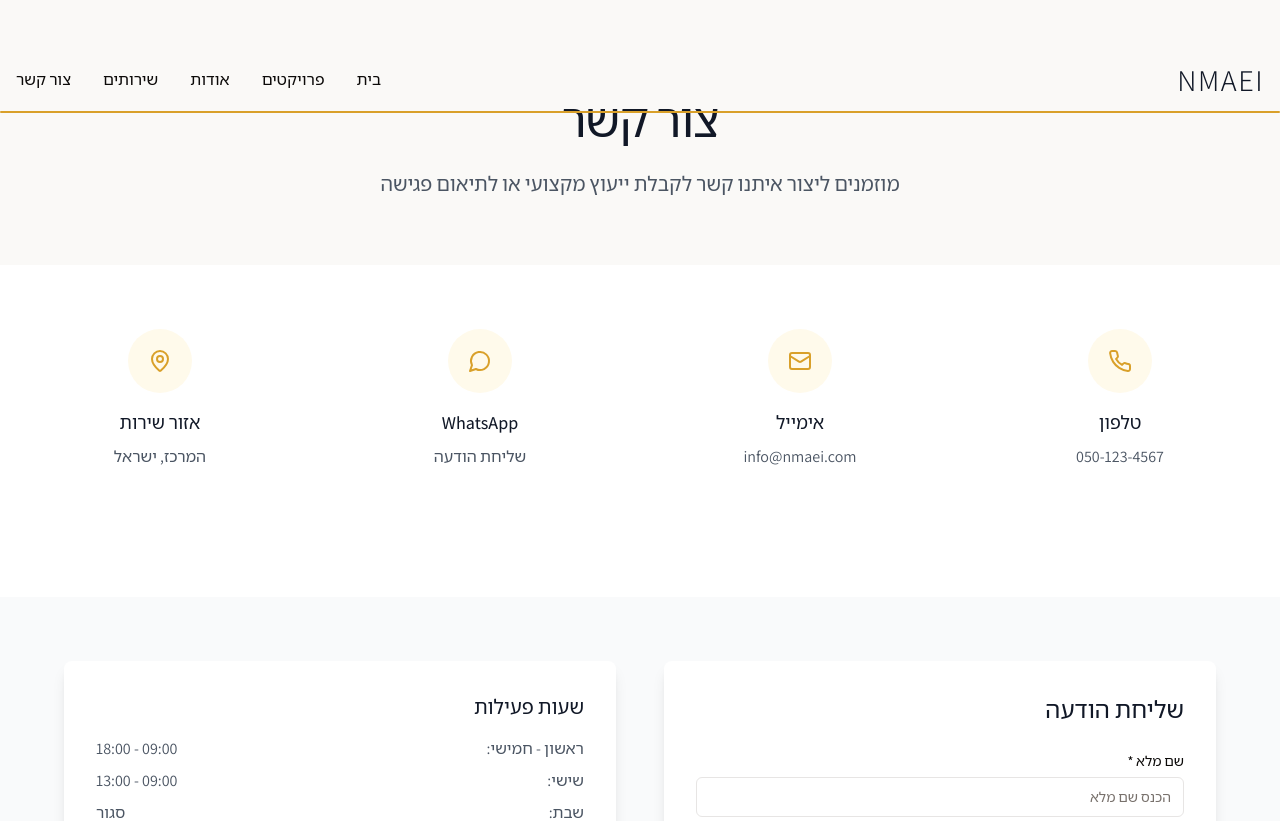
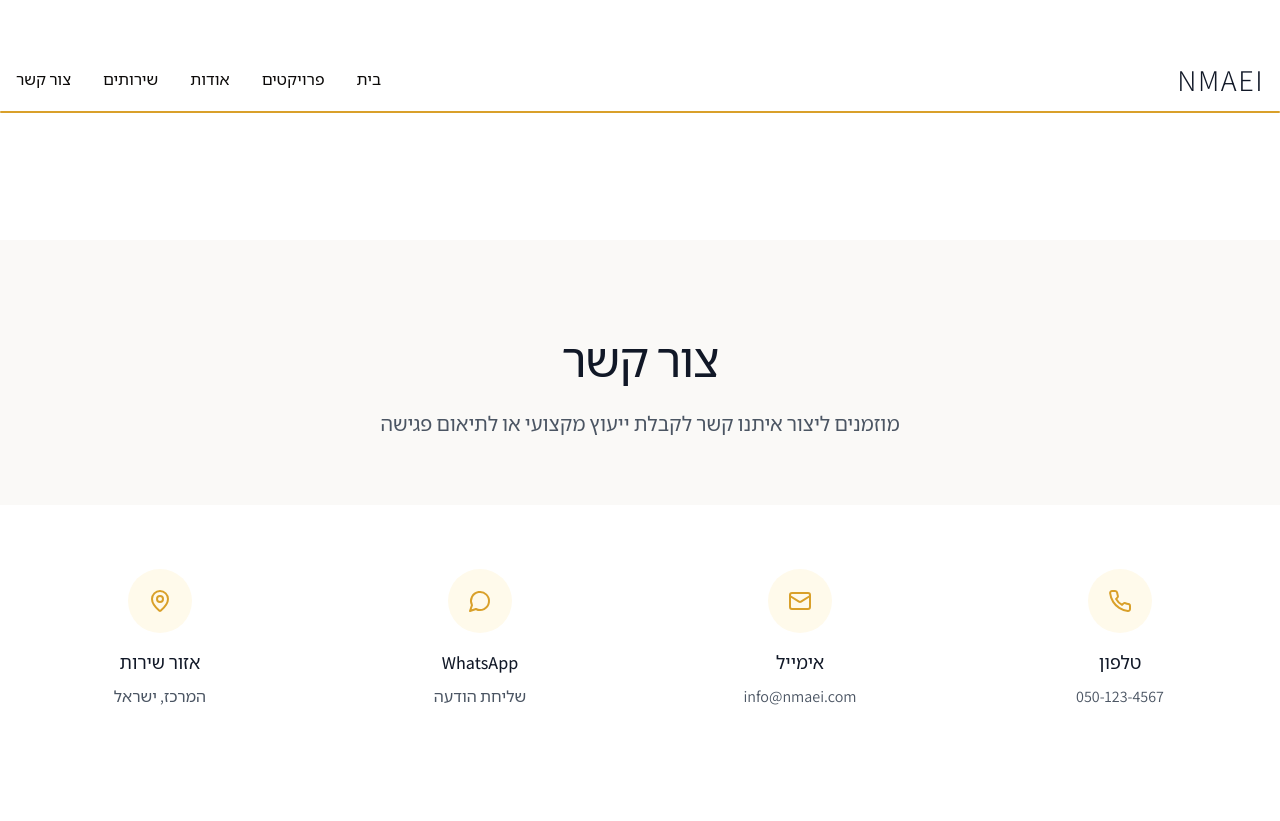
Before and after one commit to Gal14190/nmaei-studio-bloom, a React (Vite) app: page /contact in a window 1280 px wide. Shown: the top 821 px of the page. Built offline with nearby package versions, Linux system fonts and the light colour scheme.

Commit message:
Visual edit in Lovable
Edited UI in Lovable

```diff
--- a/src/components/Layout/Layout.tsx
+++ b/src/components/Layout/Layout.tsx
@@ -1,22 +1,18 @@
-
 import React from 'react';
 import Header from './Header';
 import Footer from './Footer';
-
 interface LayoutProps {
   children: React.ReactNode;
 }
-
-const Layout = ({ children }: LayoutProps) => {
-  return (
-    <div className="min-h-screen flex flex-col">
+const Layout = ({
+  children
+}: LayoutProps) => {
+  return <div className="min-h-screen flex flex-col px-0 py-[240px]">
       <Header />
       <main className="flex-grow">
         {children}
       </main>
       <Footer />
-    </div>
-  );
+    </div>;
 };
-
 export default Layout;
```
